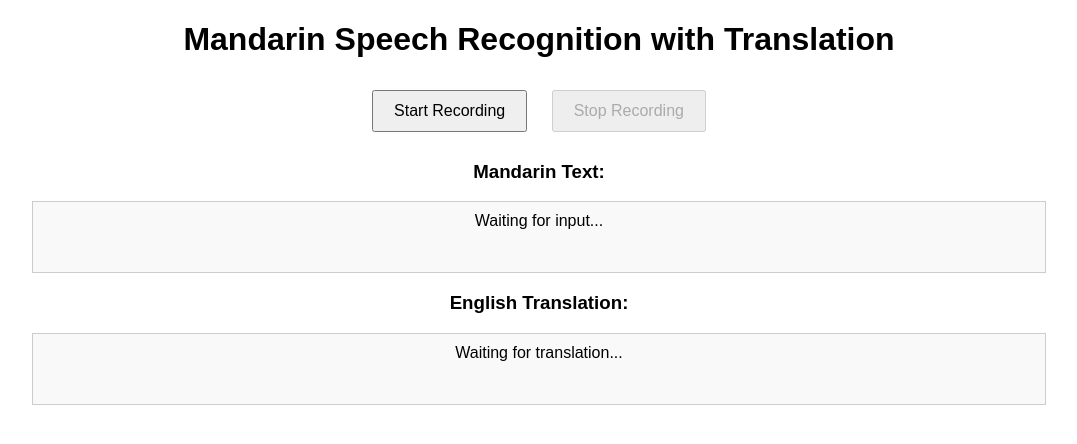
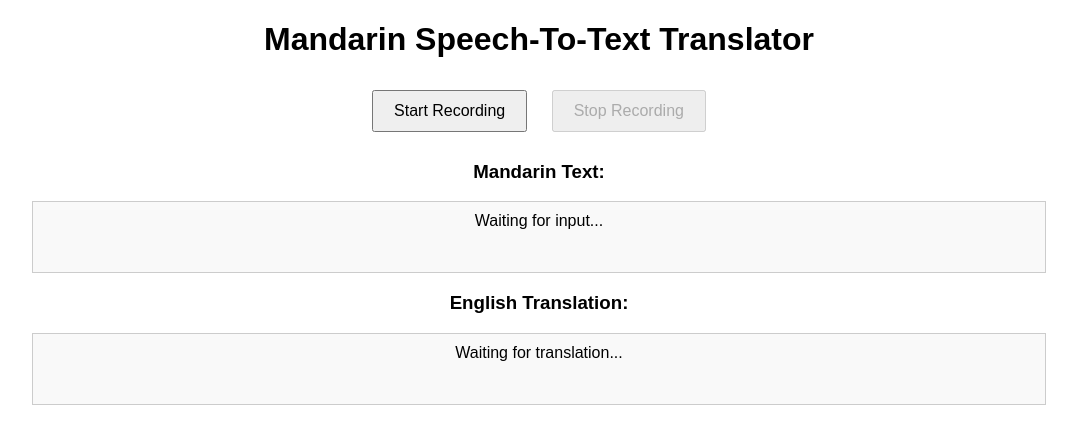
Before and after one commit to AbbeyPalmer/Chinese-English-STT, a plain HTML site: page index.html in a window 1280 px wide. Shown: the whole page, without its empty margins (101-1178 px from the left). Drawn offline with Linux system fonts and the light colour scheme.

Commit message:
Update index.html

```diff
--- a/index.html
+++ b/index.html
@@ -7,7 +7,7 @@
   <link rel="stylesheet" href="style.css">
 </head>
 <body>
-  <h1>Mandarin Speech Recognition with Translation</h1>
+  <h1>Mandarin Speech-To-Text Translator</h1>
 
   <button id="start">Start Recording</button>
   <button id="stop" disabled>Stop Recording</button>
```
